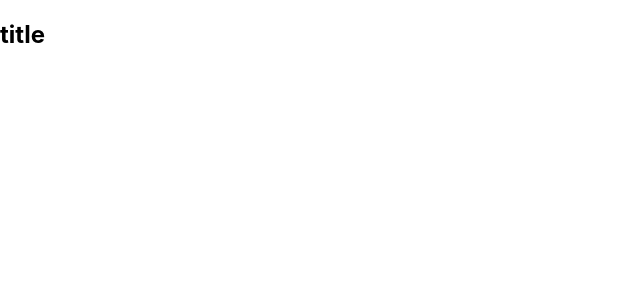
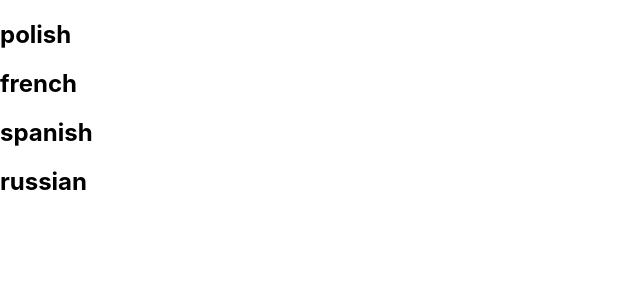
Before and after one commit to ryan50500/Language__App__React__TypeScript, a React (Create React App) app: page / in a window 1280 px wide. Shown: the top 300 px of the page, without its empty margins (0-640 px from the left). Built offline with nearby package versions, Linux system fonts and the light colour scheme.

Commit message:
adding basic files

```diff
--- a/package.json
+++ b/package.json
@@ -9,8 +9,6 @@
     "@testing-library/user-event": "^13.5.0",
     "@types/jest": "^27.5.2",
     "@types/node": "^16.18.19",
-    "@types/react": "^18.0.29",
-    "@types/react-dom": "^18.0.11",
     "react": "^18.2.0",
     "react-dom": "^18.2.0",
     "react-scripts": "5.0.1",
@@ -45,6 +43,8 @@
     ]
   },
   "devDependencies": {
+    "@types/react": "^18.0.29",
+    "@types/react-dom": "^18.0.11",
     "gh-pages": "^5.0.0"
   }
 }
--- a/src/App.tsx
+++ b/src/App.tsx
@@ -1,11 +1,17 @@
 import React from 'react';
+// import UserArray from './components/UserArray';
+import Users from './components/Users'
 
 function App() {
   return (
-    <h2>title</h2>
-    //   const myArray = [
-    //     'polish', 'french', 'spanish', 'russian'
-    // ]
+    <>
+      {/* to solve 'Users' showing in red, we wrapped whole Users component in jsx fragment */}
+      <Users />
+    </>
+  );
+}
+
+export default App;
 
 
     //     const [inputText, setInputText] = useState<string>("polish");
@@ -23,8 +29,3 @@ function App() {
     //                                 </label>
     //    <h2>{inputText === "" ? 5 : filteredItem}</h2>
     //  </>
-
-  );
-}
-
-export default App;
--- /dev/null
+++ b/src/UserArray.tsx
@@ -0,0 +1,8 @@
+const UserArray = [
+    { language: 'polish' },
+    { language: 'french' },
+    { language: 'spanish' },
+    { language: 'russian' }
+]
+
+export default UserArray
--- /dev/null
+++ b/src/components/Users.tsx
@@ -0,0 +1,22 @@
+import React from 'react';
+import UserArray from '../UserArray';
+
+// to solve Users showing in red, we wrap whole Users component in jsx fragment <> </>
+
+const Users = () => {
+    return (
+        <>
+            {UserArray.map((arrayItem, index) => {
+                return (
+
+                    <div key={index}>
+                        <h2>{arrayItem.language}</h2>
+                    </div>
+
+                )
+            })}
+        </>
+    )
+}
+
+export default Users
```
